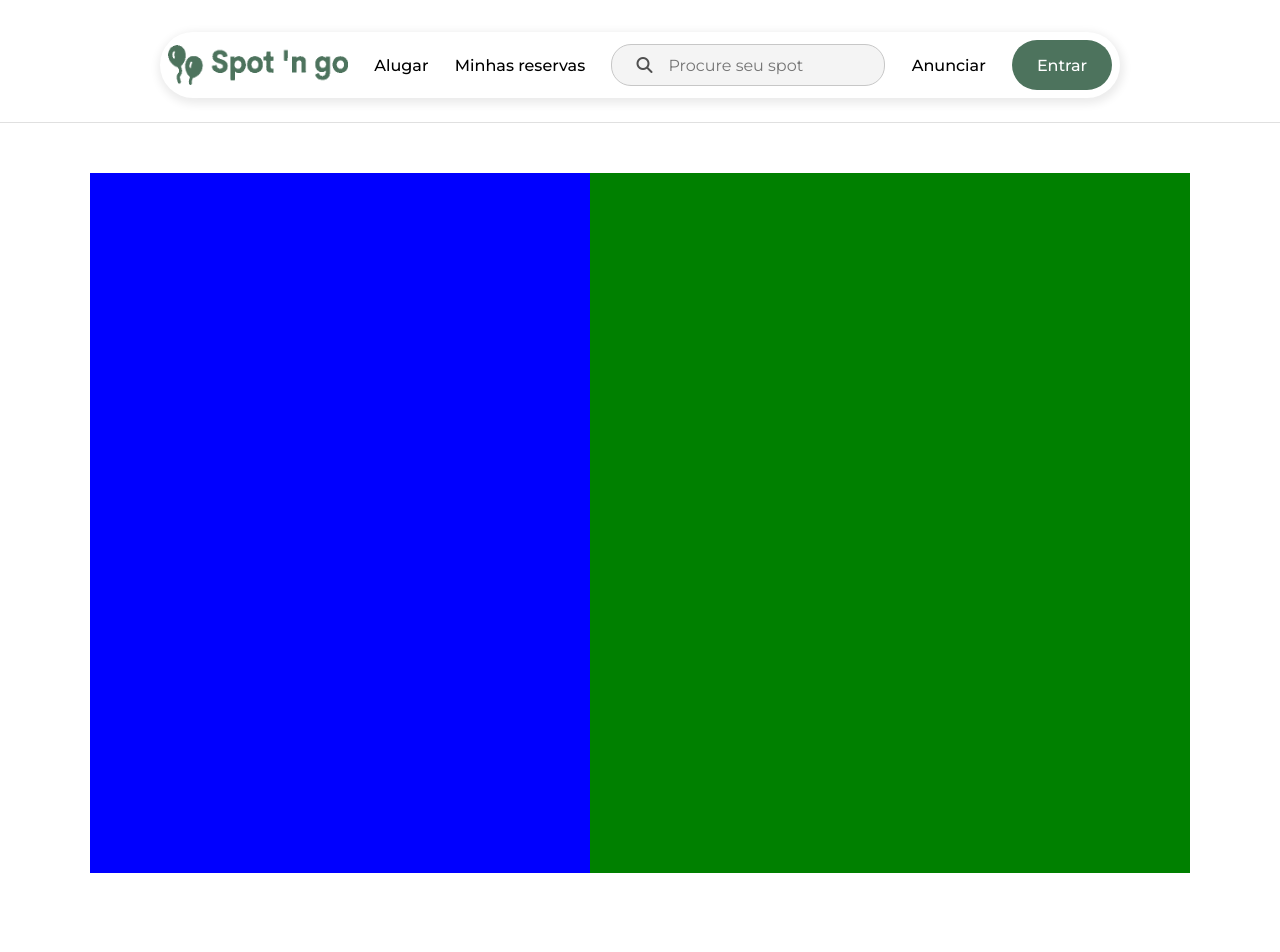
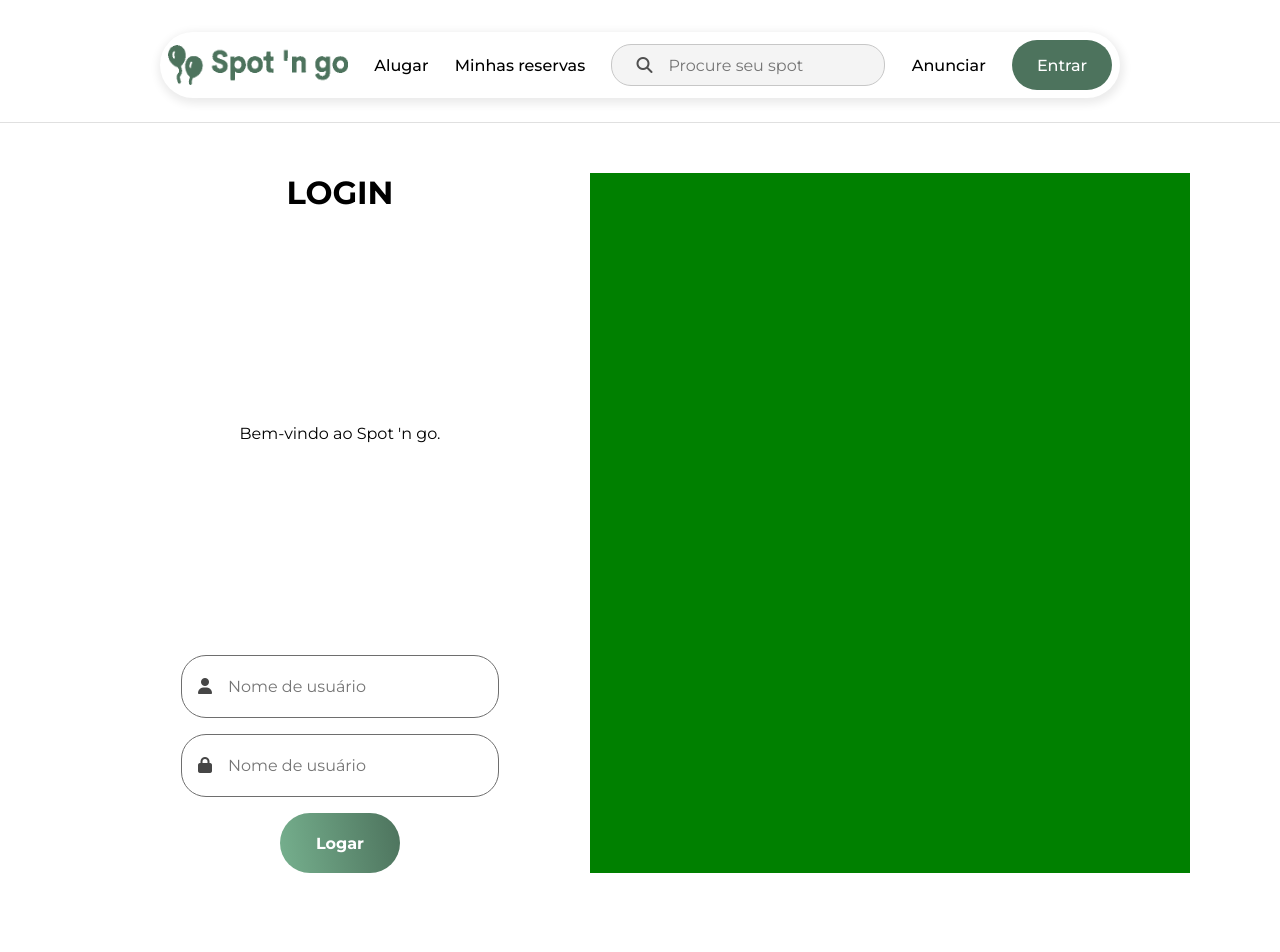
Before and after one commit to Hackathon-spotngo-2024/HackathonIFC2024-frontend, a Vue app: page /login in a window 1280 px wide. Shown: the top 952 px of the page. Built offline with nearby package versions, Linux system fonts and the light colour scheme.

Commit message:
Feat #61: Ajustar layout do form login na loginpage

```diff
--- a/src/assets/main.css
+++ b/src/assets/main.css
@@ -19,6 +19,8 @@
     --cor-texto-erro: rgb(255, 69, 69);
     --cor-placeholder: rgb(180, 180, 180);
     --cor-card-hover: rgb(216, 216, 216);
+    --cor-botao-login: linear-gradient(80deg, #76B08E, #4D735D);
+    --cor-botao-login-hover: linear-gradient(80deg, #4D735D, #76B08E);
 }
 
 * {
--- a/src/views/LoginPage.vue
+++ b/src/views/LoginPage.vue
@@ -1,9 +1,26 @@
 <script setup></script>
-
 <template>
   <div class="container">
     <div class="login-container">
-      <section class="login-section"></section>
+      <section class="login-section">
+        <h1>LOGIN</h1>
+        <p>Bem-vindo ao Spot 'n go.</p>
+        <form class="login-form">
+          <div class="username-input">
+            <div class="icon">
+              <i class="fa-solid fa-user"></i>
+            </div>
+            <input type="text" placeholder="Nome de usuário" />
+          </div>
+          <div class="password-input">
+            <div class="icon">
+              <i class="fa-solid fa-lock"></i>
+            </div>
+            <input type="text" placeholder="Nome de usuário" />
+          </div>
+          <button class="login-button" type="submit">Logar</button>
+        </form>
+      </section>
       <section class="illustration-section"></section>
     </div>
   </div>
@@ -23,13 +40,15 @@
   flex-direction: row;
   width: 1100px;
   height: 700px;
-  background-color: black;
 }
 
 .login-section {
   width: 500px;
   height: 100%;
-  background-color: blue;
+  display: flex;
+  flex-direction: column;
+  justify-content: space-between;
+  align-items: center;
 }
 
 .illustration-section {
@@ -37,4 +56,82 @@
   height: 100%;
   background-color: green;
 }
+
+form {
+  display: flex;
+  align-items: center;
+  flex-direction: column;
+  gap: 1rem;
+}
+
+.username-input {
+  display: flex;
+  flex-direction: row;
+  align-items: center;
+  border: 1px solid var(--cor-bordas-input);
+  gap: 1rem;
+  width: calc(300px - 1rem);
+  height: calc(45px - 1rem);
+  padding: 1rem;
+  border-radius: 25px;
+}
+
+.username-input i, .password-input i {
+  color: #464646;
+}
+
+.username-input input {
+  border: none;
+  outline: none;
+  font-size: 1rem;
+}
+
+.password-input {
+  display: flex;
+  flex-direction: row;
+  align-items: center;
+  border: 1px solid var(--cor-bordas-input);
+  gap: 1rem;
+  width: calc(300px - 1rem);
+  height: calc(45px - 1rem);
+  padding: 1rem;
+  border-radius: 25px;
+}
+
+.password-input input {
+  border: none;
+  outline: none;
+  font-size: 1rem;
+}
+
+.login-button {
+  position: relative;
+  z-index: 2;
+  width: 120px;
+  height: 60px;
+  border: none;
+  border-radius: 35px;
+  cursor: pointer;
+  background-image: var(--cor-botao-login);
+  color: #fff;
+  font-weight: bold;
+  font-size: 1rem;
+  transition: 200ms ease-in-out;
+  overflow: hidden;
+}
+
+.login-button::before {
+  content: "";
+  position: absolute;
+  inset: 0;
+  background-image: var(--cor-botao-login-hover);
+  border-radius: 35px;
+  z-index: -1;
+  opacity: 0;
+  transition: opacity 300ms ease-in-out;
+}
+
+.login-button:hover::before {
+  opacity: 1;
+}
 </style>
```
